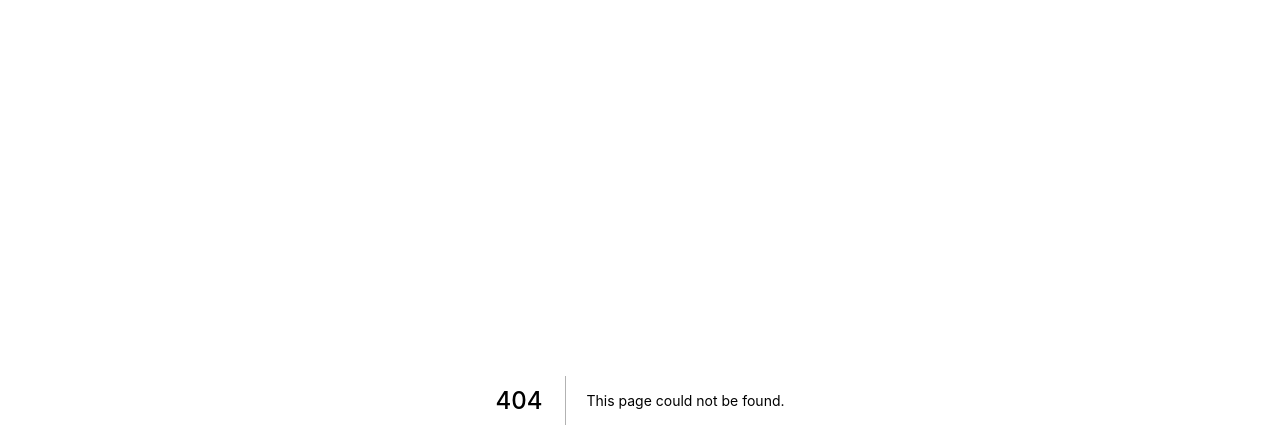
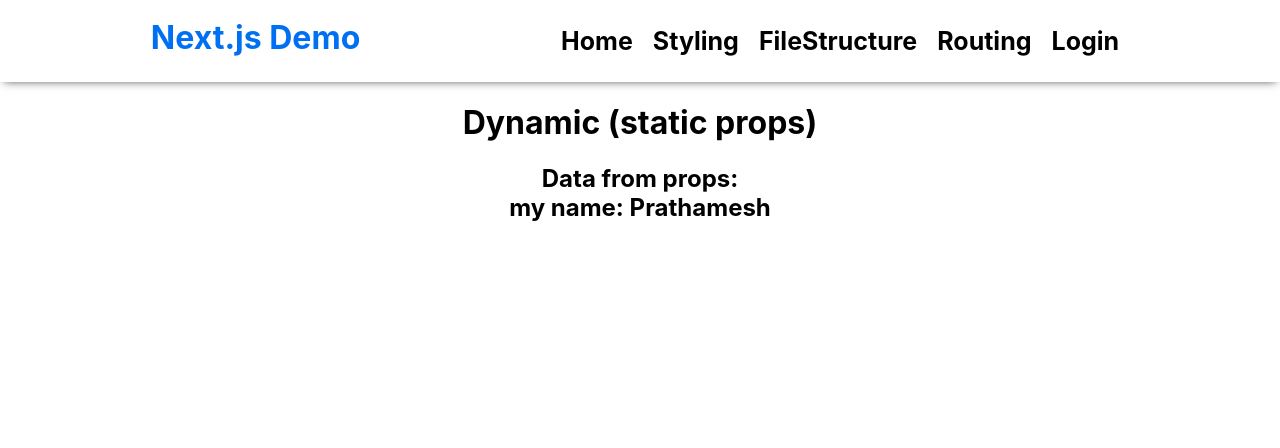
Before and after one commit to Pratham82/nextjs-crash-course, a Next.js app: page /dynamic in a window 1280 px wide. Before the commit this address had no page. Shown: the top 448 px of the page. Built offline with nearby package versions, Linux system fonts and the light colour scheme.

Commit message:
feat: getStaticProps and getServerSideProps implementation

```diff
--- /dev/null
+++ b/pages/dynamic.tsx
@@ -0,0 +1,35 @@
+import { GetServerSideProps, GetStaticProps } from 'next'
+import Navbar from '../components/navbar'
+import styles from '../styles/Home.module.css'
+
+// Execution on server
+// revalidate: this field will refetch the data from server in provided seconds
+export const getStaticProps: GetStaticProps = async context => {
+  return {
+    revalidate: 10,
+    props: {
+      myName: 'Prathamesh',
+    },
+  }
+}
+
+// It will run always on every page request, even in prod
+export const getServerSideProps: GetServerSideProps = async context => {
+  return {
+    props: {
+      serverName: 'blade90',
+    },
+  }
+}
+
+export default function Dynamic(props) {
+  return (
+    <div className={styles.centeredText}>
+      <Navbar />
+      <h1>Dynamic (static props)</h1>
+      <h2>
+        Data from props: <br /> my name: {props.myName}
+      </h2>
+    </div>
+  )
+}
```
